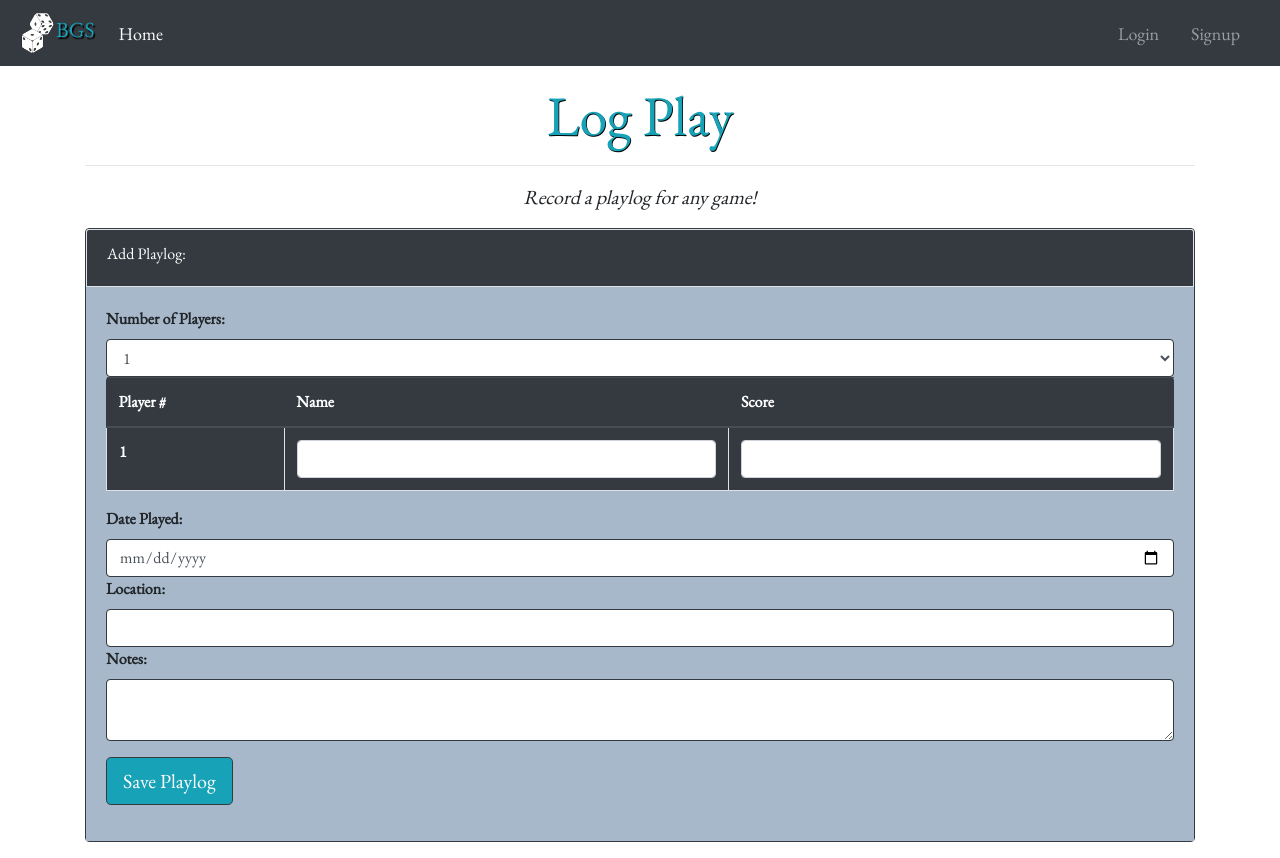
After one commit to Longmatt76/Capstone_1, a Flask app: template templates/games/create_playlog.html in a window 1280 px wide. The commit adds this page. Run offline with Flask 2, Linux system fonts and the light colour scheme; the template is opened without the code that fills it: values that come from a table or form of the project are taken from there, others are empty; some libraries are stand-ins or nearby versions.

Commit message:
added script.js file, completed dynamic forms for playlogs

```diff
--- a/app.py
+++ b/app.py
@@ -5,8 +5,8 @@ from flask_debugtoolbar import DebugToolbarExtension
 from sqlalchemy.exc import IntegrityError
 from user_models import db, connect_db, User
 from game_models import GameCollection, Wishlist
-from playlog_models import Playlog, Player, Playthrough
-from forms import UserAddForm, UserEditForm, LoginForm, DeleteUserForm, EditWishForm
+from playlog_models import Playlog, Player
+from forms import UserAddForm, UserEditForm, LoginForm, DeleteUserForm, EditWishForm, AddPlaylogForm
 import requests
 from flask_sqlalchemy import Pagination
 from functions import average, get_categories, get_mechanics
@@ -319,7 +319,7 @@ def add_wish(api_id):
     """ adds game to the users wishlist"""
 
     if not g.user:
-        flash("You must be logged in to add a game to your collection, please login or signup", "info")
+        flash("You must be logged in to add a game to your wishlist, please login or signup", "info")
         return redirect("/login")
 
     resp = requests.get(f'{BASE_URL}/search',
@@ -374,19 +374,6 @@ def edit_wish(game_id):
 
 
 
-
-
-
-
-
-
-
-
-
-
-
-
-
 # **********************************home route and search routes****************************************
 
 
@@ -435,3 +422,25 @@ def show_game(api_id):
 
     return render_template('games/details.html', data=data,
                            images=images, videos=videos)
+
+
+
+# **************************************playlog routes, add, remove, edit***********************************************
+
+
+
+@app.route('/playlogs/add_log/<string:api_id>', methods=['GET', 'POST'])
+def add_playlog(api_id):
+    """records a playlog for a game in the users collecion"""
+    if not g.user:
+        flash("You must be logged in to record a playlog, please login or signup", "info")
+        return redirect("/login")
+
+    resp = requests.get(f'{BASE_URL}/search',
+                        params={'client_id': client_id, 'ids': api_id})
+    data = resp.json()
+
+    form = AddPlaylogForm()
+
+
+    return render_template('games/create_playlog.html', form=form, data=data)
--- a/forms.py
+++ b/forms.py
@@ -1,5 +1,5 @@
 from flask_wtf import FlaskForm
-from wtforms import StringField, PasswordField, TextAreaField, SelectField, BooleanField, IntegerField
+from wtforms import StringField, PasswordField, SelectField, BooleanField, IntegerField, DateField, TextAreaField
 from wtforms.validators import DataRequired, Email, Length, InputRequired
 
 
@@ -38,5 +38,14 @@ class DeleteUserForm(FlaskForm):
 
 
 class EditWishForm(FlaskForm):
+    """form for editing wishlish data"""
     subscribe_price_alerts = BooleanField('Submit checked box to subscribe or unchecked box to unsubscribe:')
     price_alert_trigger = IntegerField("Set price target in dollar amount:")
+
+
+class AddPlaylogForm(FlaskForm):
+    """form to add playlogs"""
+    player_count = SelectField('Number of Players:', choices=[(1,1),(2,2),(3,3),(4,4),(5,5),(6,6),(7,7)])
+    date_of_playthrough= DateField("Date Played:")
+    location = StringField('Location:')
+    notes = TextAreaField('Notes:', validators=[Length(max=140)])
--- /dev/null
+++ b/static/script.js
@@ -0,0 +1,35 @@
+const $input = $("#player_count");
+const $table = $("#formtable");
+
+function generateForms() {
+  const cells = 2;
+  const players = $input.val();
+  const $table = $("#formtable");
+  const body = document.createElement("tbody");
+  console.log(players);
+  for (let x = 0; x < players -1; x++) {
+    const head = document.createElement('th')
+    head.setAttribute('scope', 'row');
+    head.innerHTML = x + 2;
+    const row = document.createElement("tr");
+    row.append(head)
+    row.classList.add("border");
+    for (let y = 0; y < cells; y++) {
+      const cell = document.createElement("td");
+      const input = document.createElement("input");
+      input.classList.add("form-control");
+      cell.classList.add("border");
+      cell.append(input);
+      row.append(cell);
+    }
+
+    head.setAttribute
+    body.append(row);
+    $table.append(body);
+  }
+  $input.hide()
+}
+
+$input.change(function () {
+  generateForms();
+});
--- a/static/stylesheets/style.css
+++ b/static/stylesheets/style.css
@@ -160,3 +160,7 @@ ul i{
     color: #17a2b8;
     text-shadow: 2px 2px 1px black;
 }
+
+#cbod{
+    background-color: #a6b8ca
+}
--- a/templates/base.html
+++ b/templates/base.html
@@ -69,11 +69,12 @@
 
 <footer></footer>
 
-
+<script></script>
 <script src="https://cdn.jsdelivr.net/npm/jquery@3.5.1/dist/jquery.slim.min.js" integrity="sha384-DfXdz2htPH0lsSSs5nCTpuj/zy4C+OGpamoFVy38MVBnE+IbbVYUew+OrCXaRkfj" crossorigin="anonymous"></script>
 <script src="https://cdn.jsdelivr.net/npm/bootstrap@4.6.2/dist/js/bootstrap.bundle.min.js" integrity="sha384-Fy6S3B9q64WdZWQUiU+q4/2Lc9npb8tCaSX9FK7E8HnRr0Jz8D6OP9dO5Vg3Q9ct" crossorigin="anonymous"></script>
 <script>$(function () {
   $('[data-toggle="tooltip"]').tooltip()
 })</script>
+<script src="/static/script.js"></script>
 </body>
 </html>
--- /dev/null
+++ b/templates/games/create_playlog.html
@@ -0,0 +1,38 @@
+{% extends 'base.html' %}
+{% block title %}add playlog{% endblock%}
+{% block content %}
+
+<div class="container sitefont my-3">
+    <h2 class="text-center text-info mt-3 display-4" id="query">Log Play</h2> <hr>
+<p class="lead text-center font-italic">Record a playlog for any game!</p>
+    <div class="card border border-dark">
+        <div class="card-header border text-white bg-dark">
+          Add Playlog: <h3><span class="text-info font-weight-bold" id="logo_title">{{data['games'][0]['name']}}</span> </h3>
+        </div>
+        <div class="card-body" id="cbod">
+         <form action="">
+        {{form.player_count.label (class='font-weight-bold')}}{{form.player_count (class='form-control border border-dark', id="player_count",)}}
+<table id="formtable" class="table table-dark rounded">
+    <thead >
+        <th scope="col">Player #</th>
+        <th scope="col">Name</th>
+        <th scope="col">Score</th>
+    </thead>
+<tbody id="tbod">
+<tr class="border">
+    <th scope="row" class="col-2">1</th>
+    <td class="border" class="col-6"><input type="text" class="form-control"></td>
+    <td class="border" class="col-4"><input type="text" class="form-control"></td>
+</tr>
+
+</tbody>
+</table>
+{{form.date_of_playthrough.label (class='font-weight-bold')}}{{form.date_of_playthrough (class='form-control border border-dark', type='date')}}
+{{form.location.label (class='font-weight-bold')}}{{form.location (class='form-control border border-dark')}}
+{{form.notes.label (class='font-weight-bold')}}{{form.notes (type='text_area', class='form-control border border-dark')}}
+         </form>
+          <a href="#" class="btn btn-info btn-lg my-3 border border-dark">Save Playlog</a>
+        </div>
+      </div>
+</div>
+{% endblock %}
--- a/templates/games/details.html
+++ b/templates/games/details.html
@@ -37,8 +37,8 @@
 
           <a href="/gamecollection/add_game/{{data['games'][0]['id']}}" class="si"><i class="fa-regular fa-flag mt-3"></i> <span class=""> &nbsp; Add to collection  &nbsp;|&nbsp;</span></a>
           <a href="/wishlist/add_game/{{data['games'][0]['id']}}" class="si"><i class="fa-regular fa-heart"></i><span > &nbsp; Add to wishlist  &nbsp;| &nbsp;</span></a>
-          <a href="" class="si"><i class="fa-regular fa-pen-to-square"></i> <span > &nbsp; Add playlog &nbsp;|&nbsp;</span></a>
-          <a href="" class="si"><i class="fa-solid fa-magnifying-glass-dollar"></i> <span> &nbsp; Get used value &nbsp;</span></a>
+          <a href="/playlogs/add_log/{{data['games'][0]['id']}}" class="si"><i class="fa-regular fa-pen-to-square"></i> <span > &nbsp; Add playlog &nbsp;</span></a>
+
 
         </div>
       </div>
--- a/templates/users/collection.html
+++ b/templates/users/collection.html
@@ -111,7 +111,7 @@
 
 
               <td class="border border-secondary"><a href="/search/{{game.game_id}}/game_details"><img src="{{game.thumb_url}}" height="70px" width="60px"></a> </td>
-              <td class="border border-secondary"><a class="si" href="/search/{{game.game_id}}/game_details">{{game.name}}</a> </td>
+              <td class="border border-secondary"><a class="si" href="/search/{{game.game_id}}/game_details">{{game.name}}</a><hr> <a class="si font-italic" href="/playlogs/add_log/{{game.game_id}}">add playlog</a> </td>
               <td class="border border-secondary"><a class="si" href="" data-toggle="modal" data-target="#B{{game.game_id}}">{{game.rating}}</a></td>
               <td class="border border-secondary"><a class="si" href="" data-toggle="modal" data-target="#A{{game.game_id}}">{{game.comments}}</a> </td>
               <td class="border border-secondary"><a class="si" href="/gamecollection/value_game/{{game.game_id}}">{% if game.used_value != 'get value' %} ${% endif %} {{game.used_value}}</a></td>
```
Also changed, not shown: game_models.py (+4 -46 lines), playlog_models.py (+12 -26 lines).
